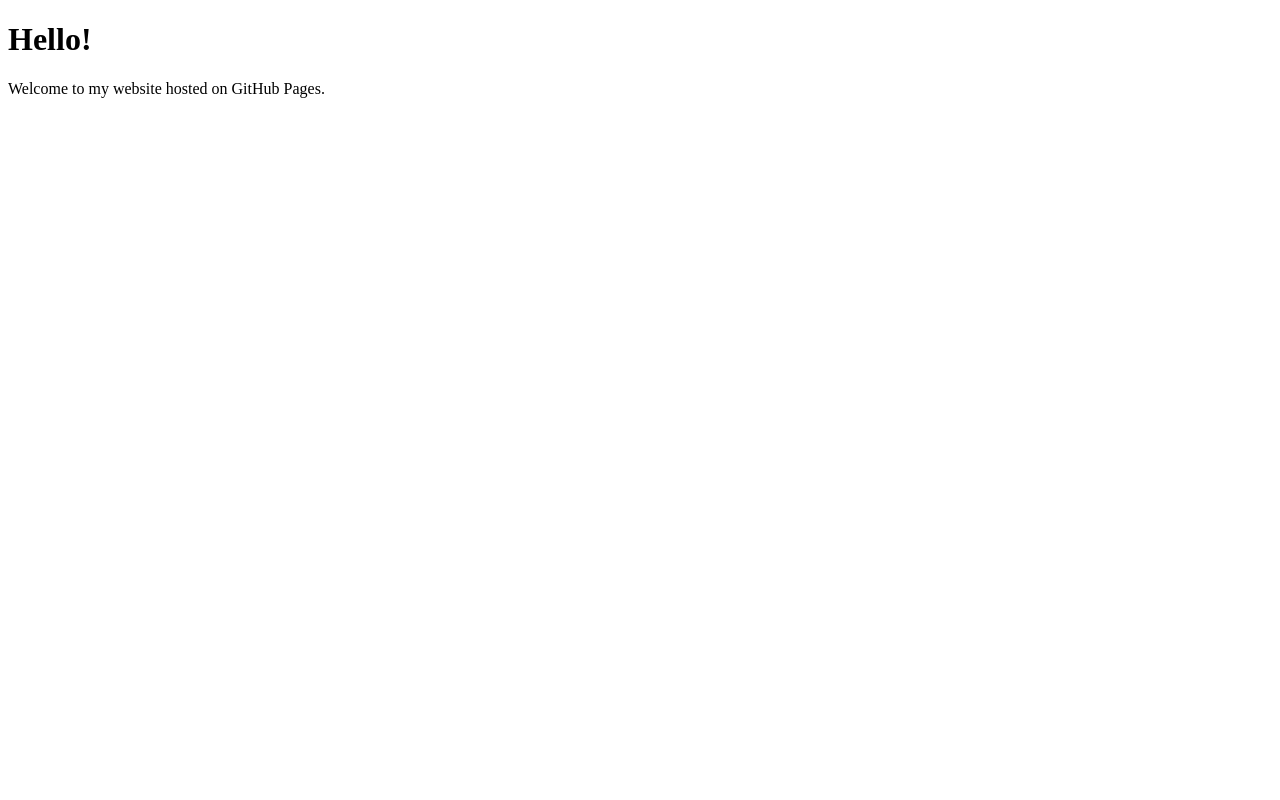
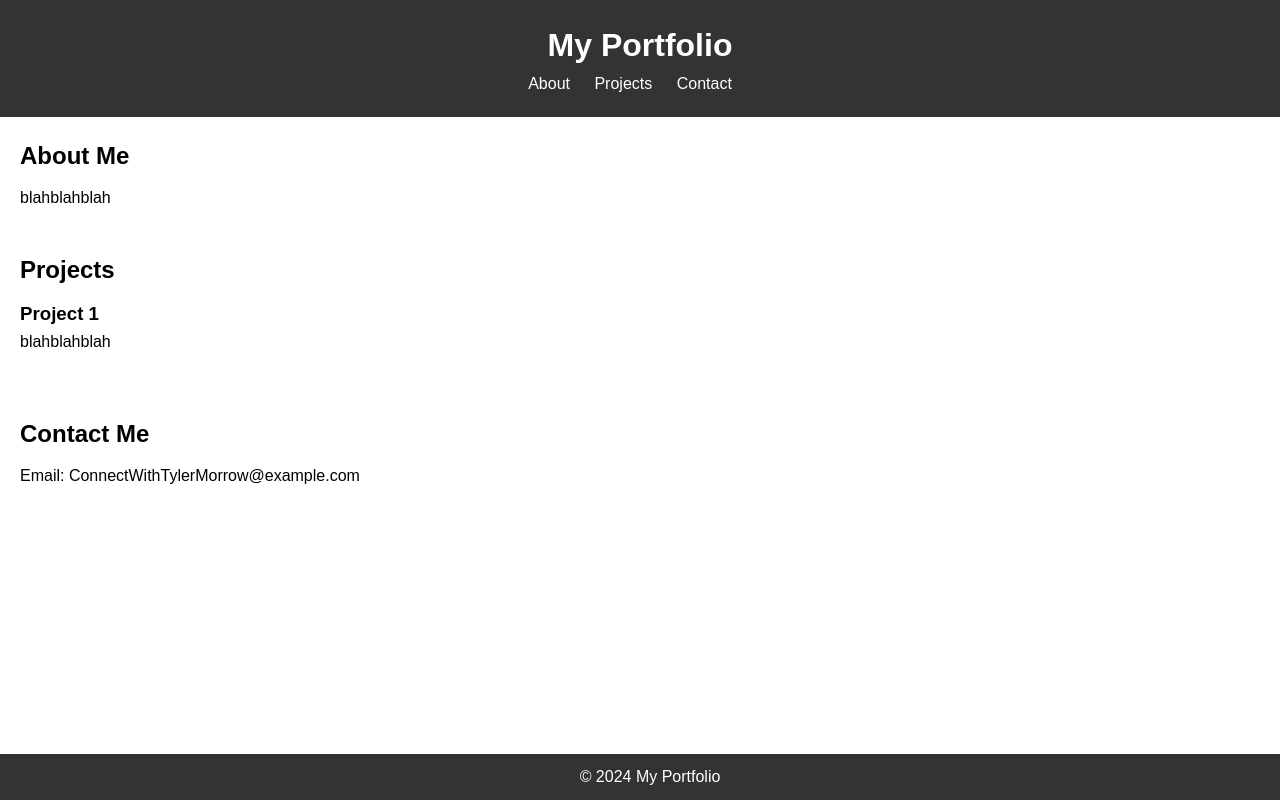
Before and after one commit to TylerMorrow16/TylerMorrow16.github.io, a plain HTML site: page index.html in a window 1280 px wide. Drawn offline with Linux system fonts and the light colour scheme.

Commit message:
Added a styles page and filled out a basic webpage

```diff
--- a/index.html
+++ b/index.html
@@ -1,7 +1,43 @@
 <!DOCTYPE html>
-<html>
+<html lang="en">
+<head>
+    <meta charset="UTF-8">
+    <meta name="viewport" content="width=device-width, initial-scale=1.0">
+    <title>My Portfolio</title>
+    <link rel="stylesheet" href="styles.css">
+</head>
 <body>
-<h1>Hello!</h1>
-<p>Welcome to my website hosted on GitHub Pages.</p>
+    <header>
+        <h1>My Portfolio</h1>
+        <nav>
+            <ul>
+                <li><a href="#about">About</a></li>
+                <li><a href="#projects">Projects</a></li>
+                <li><a href="#contact">Contact</a></li>
+            </ul>
+        </nav>
+    </header>
+
+    <section id="about">
+        <h2>About Me</h2>
+        <p>blahblahblah</p>
+    </section>
+
+    <section id="projects">
+        <h2>Projects</h2>
+        <div class="project">
+            <h3>Project 1</h3>
+            <p>blahblahblah</p>
+        </div>
+    </section>
+
+    <section id="contact">
+        <h2>Contact Me</h2>
+        <p>Email: ConnectWithTylerMorrow@example.com</p>
+    </section>
+
+    <footer>
+        <p>&copy; 2024 My Portfolio</p>
+    </footer>
 </body>
 </html>
--- /dev/null
+++ b/styles.css
@@ -0,0 +1,53 @@
+/* Reset some default browser styles */
+body, h1, h2, h3, p, ul {
+    margin: 0;
+    padding: 0;
+}
+
+body {
+    font-family: Arial, sans-serif;
+    line-height: 1.6;
+}
+
+header {
+    background-color: #333;
+    color: #fff;
+    padding: 20px;
+    text-align: center;
+}
+
+nav ul {
+    list-style: none;
+}
+
+nav ul li {
+    display: inline;
+    margin-right: 20px;
+}
+
+nav ul li a {
+    color: #fff;
+    text-decoration: none;
+}
+
+section {
+    padding: 20px;
+}
+
+section h2 {
+    margin-bottom: 10px;
+}
+
+.project {
+    margin-bottom: 20px;
+}
+
+footer {
+    background-color: #333;
+    color: #fff;
+    text-align: center;
+    padding: 10px;
+    position: fixed;
+    bottom: 0;
+    width: 100%;
+}
```
